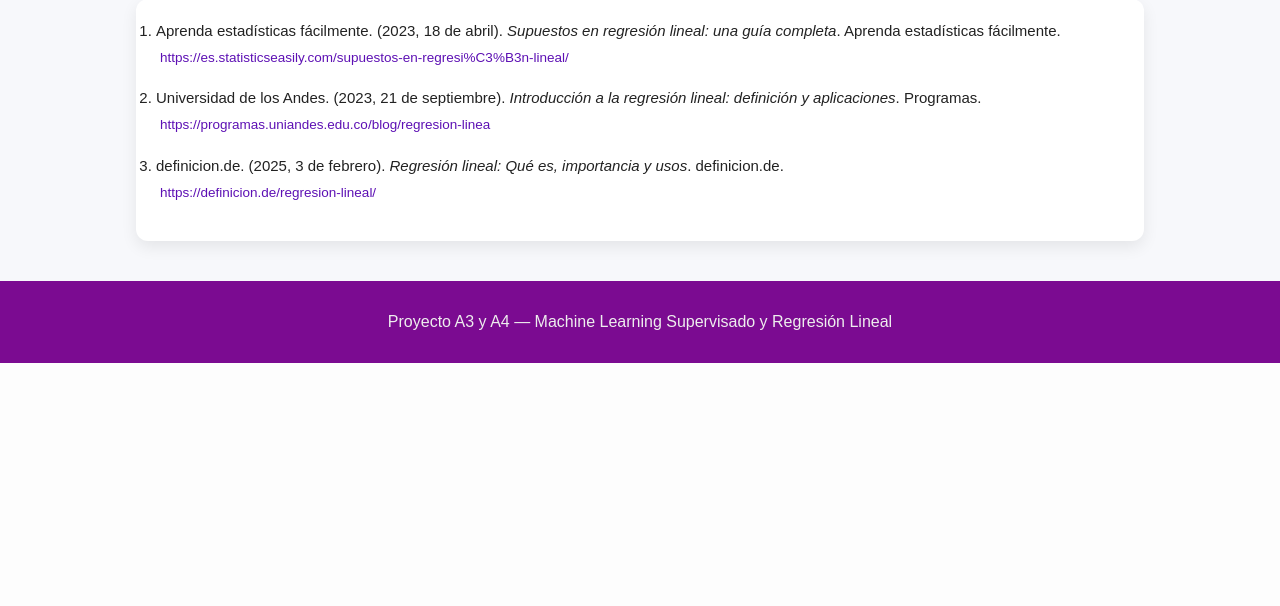
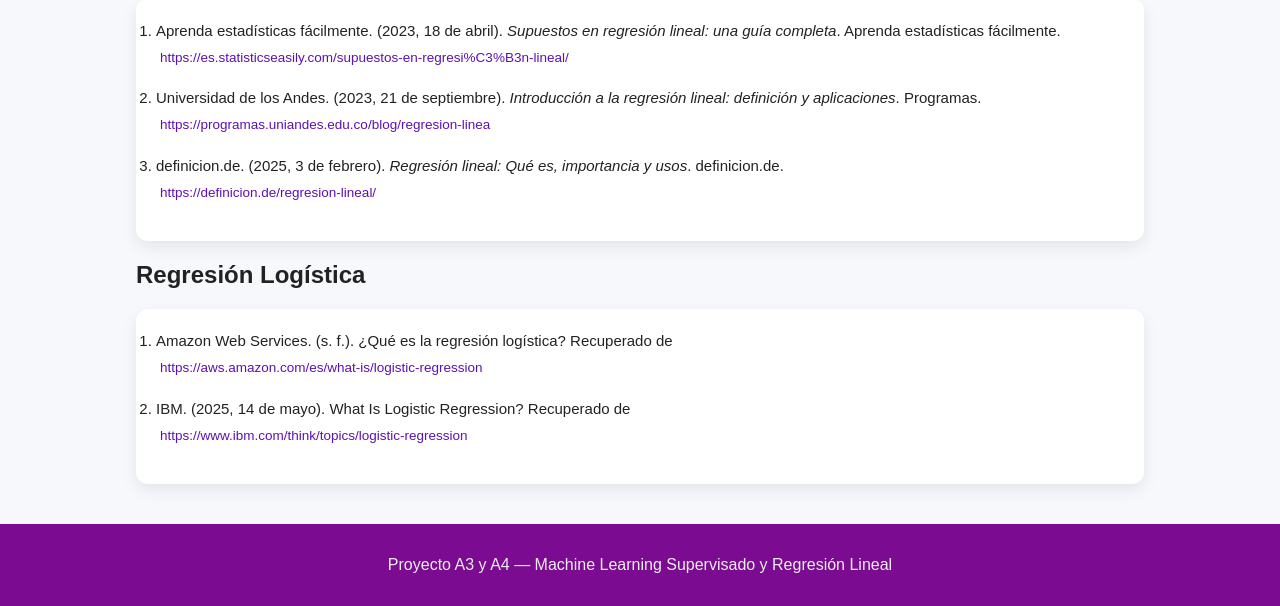
Before and after one commit to alexcdiaz123-afk/Machine_learning, a Flask app: page /referencias in a window 1280 px wide. Shown: the part 664-1270 px from the top of the page. Before the commit the page ends 1027 px from the top, so only its background shows below. Run offline with Flask 3, Linux system fonts and the light colour scheme.

Commit message:
se agregaron las nuevas referencias
se agrego al archivo de referencias la parte de regresion logistica

```diff
--- a/templates/referencias.html
+++ b/templates/referencias.html
@@ -57,4 +57,17 @@
     </a>
   </li>
 </ol>
+ <h2>Regresión Logística</h2>
+  <ol class="refs">
+    <li>
+      Amazon Web Services. (s. f.). ¿Qué es la regresión logística?
+      Recuperado de <a href="https://aws.amazon.com/es/what-is/logistic-regression" target="_blank">
+      https://aws.amazon.com/es/what-is/logistic-regression</a>
+    </li>
+    <li>
+      IBM. (2025, 14 de mayo). What Is Logistic Regression?
+      Recuperado de <a href="https://www.ibm.com/think/topics/logistic-regression" target="_blank">
+      https://www.ibm.com/think/topics/logistic-regression</a>
+    </li>
+  </ol>
 {% endblock %}
```
